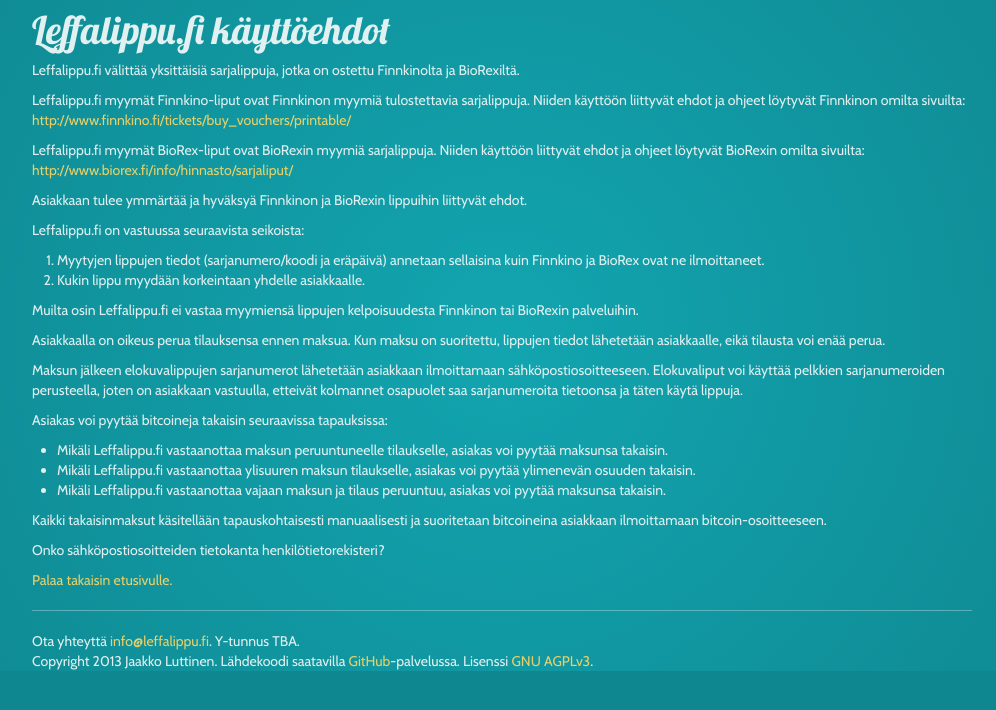
After one commit to jluttine/leffalippu.fi, a Django app: a page that uses leffalippu/templates/leffalippu/base.html in a window 1280 px wide. The commit adds this page. Shown: the top 710 px of the page, without its empty margins (138-1134 px from the left). Run offline with Django 3.2, Linux system fonts and the light colour scheme; parts of the project's set-up code (start-up, migrations or seed data) failed here and were passed over.

Commit message:
Add terms of service

```diff
--- a/leffalippu/forms.py
+++ b/leffalippu/forms.py
@@ -37,6 +37,8 @@ class OrderForm(forms.ModelForm):
 
     ## captcha = ReCaptchaField(attrs={'theme': 'clean',
     ##                                 'lang': 'fi'})
+
+    terms = forms.BooleanField()
 
     class Meta:
         model = Order
--- a/leffalippu/templates/leffalippu/base.html
+++ b/leffalippu/templates/leffalippu/base.html
@@ -1,36 +1,49 @@
 <!DOCTYPE html>
-<html class="fuelux">
+<html lang="fi">
   <head>
-    <title>{% block title %}Leffalippu.fi - Osta elokuvalippuja edullisesti{% endblock %}</title>
+    <title>{% block title %}Elokuvalippuja edullisesti{% endblock %}</title>
     <meta name="viewport" content="width=device-width, initial-scale=1.0">
     <link href="{{ STATIC_URL }}css/style.css" rel="stylesheet" media="screen">
-    {# <link href="{{ STATIC_URL }}css/jquery-ui.css" rel="stylesheet" media="screen"> #}
-    {# <link href="{{ STATIC_URL }}css/fuelux.min.css" rel="stylesheet" media="screen"> #}
-
-    {# <link rel="stylesheet" href="http://code.jquery.com/ui/1.10.2/themes/smoothness/jquery-ui.css" /> #}
-
+    {# <meta name="viewport" content="width=device-width, initial-scale=1.0"> #}
+    {# <link href="{{ STATIC_URL }}css/bootstrap-responsive.css" rel="stylesheet"> #}
+    <link rel="shortcut icon" href="{{ STATIC_URL }}faviconb.ico" />
   </head>
   <body>
+
     <div class="container">
-    {% block content %}
-    {% endblock %}
+
+    <header>
+      {% block header %}
+      {% endblock %}
+    </header>
+
+    <section>
+      {% block content %}
+      {% endblock %}
+    </section>
+
+    <hr>
+
+    <footer>
+      {% block footer %}
+      Ota yhteyttä <a href="mailto:info@leffalippu.fi">info@leffalippu.fi</a>.
+
+      Y-tunnus TBA.
+      <br/>
+
+      Copyright 2013 Jaakko Luttinen.
+
+      Lähdekoodi saatavilla <a href="https://github.com/jluttine/leffalippu.fi/">GitHub</a>-palvelussa.
+      Lisenssi <a href="http://www.gnu.org/licenses/agpl-3.0.txt">GNU AGPLv3</a>.
+      <br/>
+
+      {% endblock %}
+    </footer>
+
     </div>
 
-    {# Codes: http://code.jquery.com/ #}
-    {# <script src="http://code.jquery.com/jquery.js"></script> #}
-    {# <script src="http://code.jquery.com/ui/1.10.2/jquery-ui.js"></script> #}
-    {# <script src="{{ STATIC_URL }}js/jquery-1.9.1.min.js"></script> #}
-    {# <script src="{{ STATIC_URL }}js/jquery-ui.min.js"></script> #}
-    {# <script src="{{ STATIC_URL }}js/all.min.js"></script> #}
-
-    {# <script src="http://code.jquery.com/jquery-1.9.1.js"></script> #}
     <script src="{{ STATIC_URL }}js/jquery-1.9.1.min.js"></script>
-
-    {# <script src="/resources/demos/external/jquery.mousewheel.js"></script> #}
-    {# <script src="http://code.jquery.com/ui/1.10.2/jquery-ui.js"></script> #}
-
     <script src="{{ STATIC_URL }}js/bootstrap.min.js"></script>
-    {# <script src="{{ STATIC_URL }}js/loader.min.js"></script> #}
     {% block javascript %}
     {% endblock %}
 
--- /dev/null
+++ b/leffalippu/templates/leffalippu/terms_of_service.html
@@ -0,0 +1,70 @@
+{% extends "leffalippu/base.html" %}
+
+{% block header %}
+  <h1>Leffalippu.fi käyttöehdot</h1>
+{% endblock %}
+
+{% block content %}
+
+<p>
+Leffalippu.fi välittää yksittäisiä sarjalippuja, jotka on ostettu Finnkinolta ja BioRexiltä.
+</p>
+
+<p>
+Leffalippu.fi myymät Finnkino-liput ovat Finnkinon myymiä tulostettavia sarjalippuja. Niiden käyttöön liittyvät ehdot ja ohjeet löytyvät Finnkinon omilta sivuilta:
+<a href="http://www.finnkino.fi/tickets/buy_vouchers/printable/">http://www.finnkino.fi/tickets/buy_vouchers/printable/</a>
+</p>
+
+<p>
+Leffalippu.fi myymät BioRex-liput ovat BioRexin myymiä sarjalippuja. Niiden käyttöön liittyvät ehdot ja ohjeet löytyvät BioRexin omilta sivuilta:
+<a href="http://www.biorex.fi/info/hinnasto/sarjaliput/">http://www.biorex.fi/info/hinnasto/sarjaliput/</a>
+</p>
+
+<p>
+Asiakkaan tulee ymmärtää ja hyväksyä Finnkinon ja BioRexin lippuihin liittyvät ehdot.
+</p>
+
+<p>
+Leffalippu.fi on vastuussa seuraavista seikoista:
+<ol>
+<li>
+Myytyjen lippujen tiedot (sarjanumero/koodi ja eräpäivä) annetaan sellaisina kuin Finnkino ja BioRex ovat ne ilmoittaneet.
+</li>
+<li>
+Kukin lippu myydään korkeintaan yhdelle asiakkaalle.
+</li>
+</ol>
+Muilta osin Leffalippu.fi ei vastaa myymiensä lippujen kelpoisuudesta Finnkinon tai BioRexin palveluihin.
+</p>
+
+<p>
+Asiakkaalla on oikeus perua tilauksensa ennen maksua. Kun maksu on suoritettu, lippujen tiedot lähetetään asiakkaalle, eikä tilausta voi enää perua.
+</p>
+
+<p>
+Maksun jälkeen elokuvalippujen sarjanumerot lähetetään asiakkaan ilmoittamaan sähköpostiosoitteeseen. Elokuvaliput voi käyttää pelkkien sarjanumeroiden perusteella, joten on asiakkaan vastuulla, etteivät kolmannet osapuolet saa sarjanumeroita tietoonsa ja täten käytä lippuja.
+</p>
+
+<p>
+Asiakas voi pyytää bitcoineja takaisin seuraavissa tapauksissa:
+<ul>
+<li>
+Mikäli Leffalippu.fi vastaanottaa maksun peruuntuneelle tilaukselle, asiakas voi pyytää maksunsa takaisin.
+</li>
+<li>
+Mikäli Leffalippu.fi vastaanottaa ylisuuren maksun tilaukselle, asiakas voi pyytää ylimenevän osuuden takaisin.
+</li>
+<li>
+Mikäli Leffalippu.fi vastaanottaa vajaan maksun ja tilaus peruuntuu, asiakas voi pyytää maksunsa takaisin.
+</li>
+</ul>
+Kaikki takaisinmaksut käsitellään tapauskohtaisesti manuaalisesti ja suoritetaan bitcoineina asiakkaan ilmoittamaan bitcoin-osoitteeseen.
+</p>
+
+<p>
+Onko sähköpostiosoitteiden tietokanta henkilötietorekisteri?
+</p>
+
+<a href="{% url 'order' %}">Palaa takaisin etusivulle.</a>
+
+{% endblock %}
--- a/leffalippu/urls.py
+++ b/leffalippu/urls.py
@@ -16,6 +16,8 @@ urlpatterns = patterns('',
 #url(r'^pay/(?P<order_id>.+)/$', views.pay, name='pay'),
 #url(r'^delete/(?P<order_id>.+)/$', views.delete, name='delete'),
 
+    url(r'^kayttoehdot/$', views.terms_of_service, name='terms_of_service'),
+
     # NOTE: This URL is hardcoded in bitcoin.py in order to be able to use
     # totally different URLs for the callback (for instance, when using SSL)
     url(r'^callback/(?P<encrypted_pk>.+)/$', bitcoin.callback, name='callback'),
--- a/leffalippu/views.py
+++ b/leffalippu/views.py
@@ -49,6 +49,8 @@ def get_client_ip(request):
         ip = request.META.get('REMOTE_ADDR')
     return ip
 
+def terms_of_service(request):
+    return render(request, 'leffalippu/terms_of_service.html')
 
 #def cancel(request):
 def cancel(request, order_id):
```
Also changed, not shown: leffalippu/templates/leffalippu/cancel.html (+5 -3 lines), leffalippu/templates/leffalippu/home.html (+32 -20 lines), leffalippu/templates/leffalippu/order.html (+16 -8 lines).
